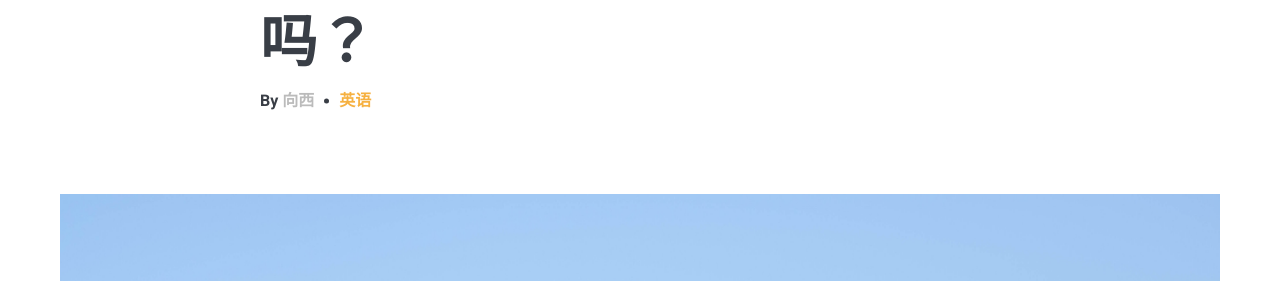
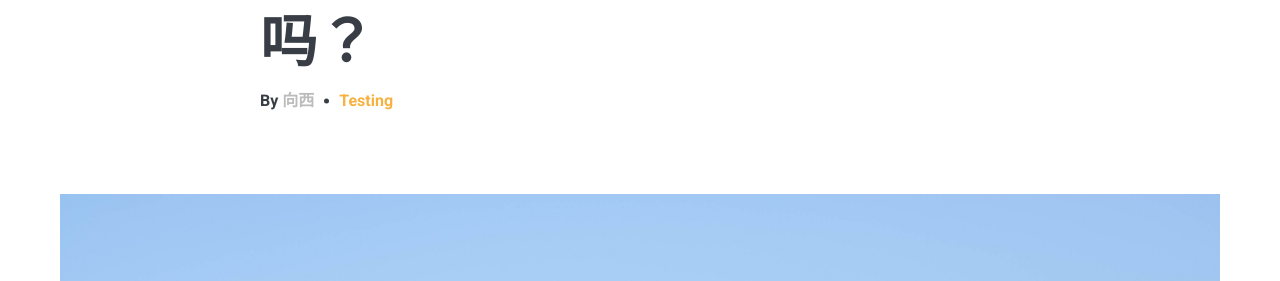
Before and after one commit to xiangxinotes/xiangxinotes.github.io, a Jekyll site: the page built from _posts/2023-04-19-can-i-learn-english-by-watching-american-series copy.markdown, in a window 1280 px wide and 900 px high. Shown: the part 269-550 px from the top of the window. Built offline with Jekyll 4.4.1, drawn with Linux system fonts in a browser that asks for light colours; nearby versions of some CDN libraries.

Commit message:
Test tags

```diff
--- a/_posts/2023-04-18-can-i-learn-english-by-watching-american-series.markdown
+++ b/_posts/2023-04-18-can-i-learn-english-by-watching-american-series.markdown
@@ -3,7 +3,7 @@ layout: post
 title:  看美剧学英语有用吗？
 date:   2023-04-18 20:50:35 +0800
 image:  2022-04-18.jpg
-tags:   英语
+tags:   Eng
 ---
 
 你看过几部美剧？老友记 (Friends)、生活大爆炸 (The Bigbang Theory)、犯罪心理 (Criminal Minds)、别对我说谎 (Lie to Me)、查理日记 (Good Luck Charlie)，你都看过吗？
--- a/_posts/2023-04-19-can-i-learn-english-by-watching-american-series copy.markdown
+++ b/_posts/2023-04-19-can-i-learn-english-by-watching-american-series copy.markdown
@@ -3,7 +3,7 @@ layout: post
 title:  看美剧学英语有用吗？
 date:   2023-04-18 20:50:35 +0800
 image:  2022-04-18.jpg
-tags:   英语
+tags:   Testing
 ---
 
 你看过几部美剧？老友记 (Friends)、生活大爆炸 (The Bigbang Theory)、犯罪心理 (Criminal Minds)、别对我说谎 (Lie to Me)、查理日记 (Good Luck Charlie)，你都看过吗？
```
